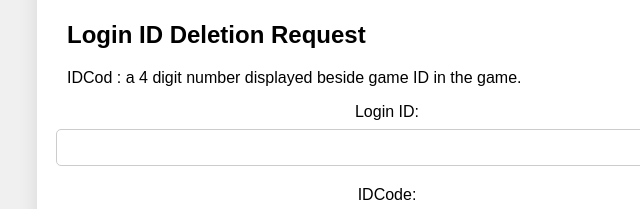
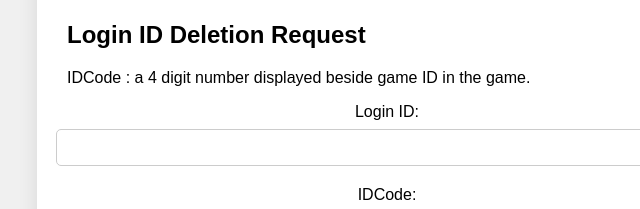
Before and after one commit to rvfxGames/rvfxGames, a plain HTML site: page requestDelete.html in a window 1280 px wide. Shown: the part 538-747 px from the top of the page, 253-893 px from the left. Drawn offline with Linux system fonts and the light colour scheme.

Commit message:
Update requestDelete.html

```diff
--- a/requestDelete.html
+++ b/requestDelete.html
@@ -90,7 +90,7 @@
         <div class="page-content">
             <img src="Image/DefenceWall.png" class="header-image">
             <h2>Login ID Deletion Request</h2>
-            <p> IDCod : a 4 digit number displayed beside game ID in the game.
+            <p> IDCode : a 4 digit number displayed beside game ID in the game.
             <form action="mailto:rvfxgames@gmail.com" method="post" enctype="text/plain" onsubmit="return encodeAndSubmit()">
                 <label for="loginID">Login ID:</label>
                 <input type="text" id="loginID" name="loginID" required>
```
